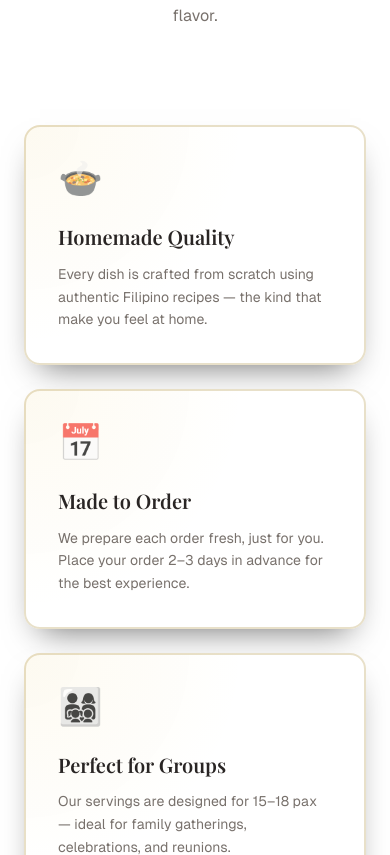
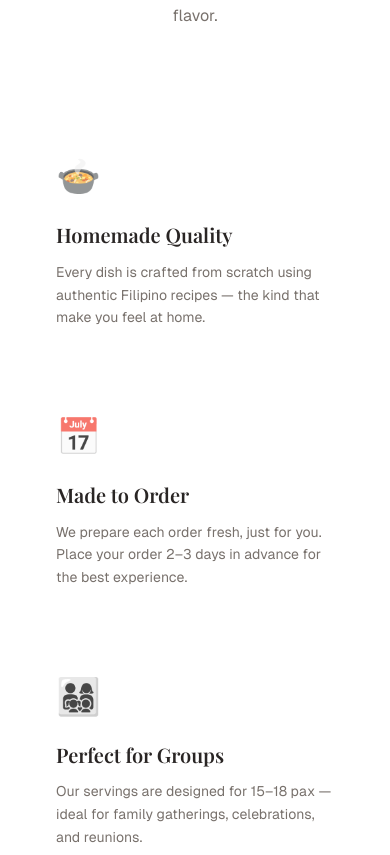
Before and after one commit to buildmyPortfolio/Seztaurant, a Next.js app: page / in a window 390 px wide. Shown: the part 1326-2181 px from the top of the page. Built offline with nearby package versions, Linux system fonts and the light colour scheme.

Commit message:
fix: disable GlowCard glow effect on mobile, render plain card instead

```diff
--- a/src/app/layout.tsx
+++ b/src/app/layout.tsx
@@ -24,6 +24,9 @@ export const metadata: Metadata = {
   title: "Seztaurant — Home of Homemade Dishes",
   description:
     "Made-to-order Filipino homemade dishes for 15–18 pax. Based in Marikina City. Order 2–3 days in advance.",
+  icons: {
+    icon: "/icon.svg",
+  },
 };
 
 export default function RootLayout({
--- a/src/components/ui/spotlight-card.tsx
+++ b/src/components/ui/spotlight-card.tsx
@@ -27,8 +27,16 @@ const GlowCard: React.FC<GlowCardProps> = ({
   const cardRef = useRef<HTMLDivElement>(null)
   const { resolvedTheme } = useTheme()
   const [mounted, setMounted] = useState(false)
+  const [isMobile, setIsMobile] = useState(false)
 
-  useEffect(() => { setMounted(true) }, [])
+  useEffect(() => {
+    setMounted(true)
+    const mq = window.matchMedia("(max-width: 640px)")
+    setIsMobile(mq.matches)
+    const handler = (e: MediaQueryListEvent) => setIsMobile(e.matches)
+    mq.addEventListener("change", handler)
+    return () => mq.removeEventListener("change", handler)
+  }, [])
 
   useEffect(() => {
     const syncPointer = (e: PointerEvent) => {
@@ -47,6 +55,23 @@ const GlowCard: React.FC<GlowCardProps> = ({
   const { base, spread } = glowColorMap[glowColor]
 
   const isDark = mounted && resolvedTheme === "dark"
+
+  // ── Mobile: plain card, no glow ──────────────────────────────────────────
+  if (isMobile) {
+    return (
+      <div
+        className={`relative rounded-2xl border ${
+          isDark
+            ? "bg-[#111111] border-white/[0.07]"
+            : "bg-white border-stone-200"
+        } ${className}`}
+      >
+        {children}
+      </div>
+    )
+  }
+
+  // ── Desktop: full glow effect ─────────────────────────────────────────────
   const backdrop    = isDark ? "hsl(0 0% 6% / 0.70)"   : "hsl(0 0% 100% / 0.90)"
   const backupBorder = isDark ? "hsl(45 60% 40% / 0.15)" : "hsl(45 60% 40% / 0.25)"
 
```
Also changed, not shown: src/app/icon.svg (added).
